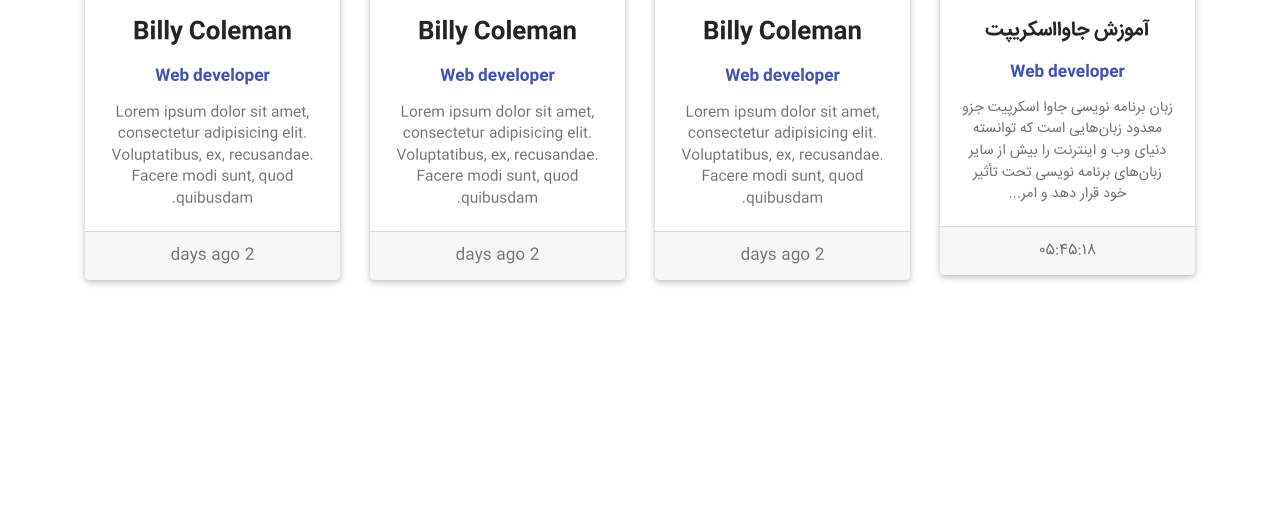
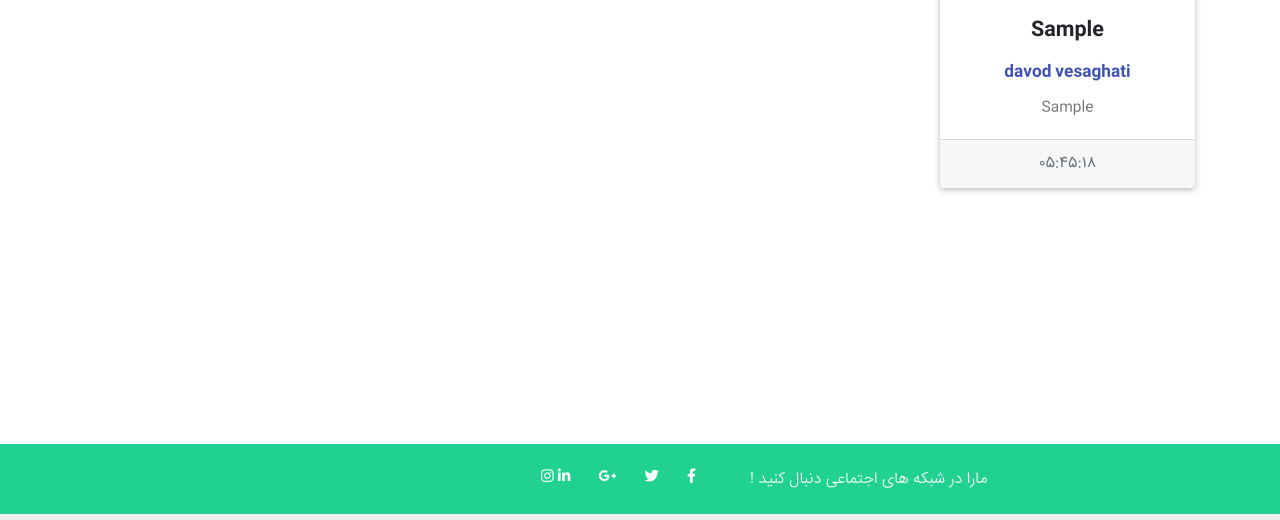
Before and after one commit to iamdvs/learning-site, a Django app: page /series/ in a window 1280 px wide. Shown: the part 649-1169 px from the top of the page. Run offline with Django 3.2, Linux system fonts and the light colour scheme; tables that the repository leaves empty hold one stand-in row (values such as "Sample post"); grey boxes marked "Sample" are stand-in pictures; some libraries are stand-ins or nearby versions.

Commit message:
add series views config and models for it

```diff
--- a/index/models.py
+++ b/index/models.py
@@ -4,7 +4,7 @@ from django.db import models
 
 class Series(models.Model):
 
-    teacher1,teacher2,teacher3='da','mo','ali'
+    teacher1,teacher2,teacher3='davod vesaghati','mohamad','ali'
     teacher_choices=[
         (teacher1,'Davod Vesaghati'),
         (teacher2,'mohammad khodayi'),
@@ -14,7 +14,7 @@ class Series(models.Model):
     issue=models.CharField(max_length=30)
     explanation=models.TextField(max_length=2000)
     series_photo=models.ImageField(upload_to='images/',default='no-img.jpg',blank=True)
-    teacher=models.CharField(max_length=2,choices=teacher_choices,default=teacher1)
+    teacher=models.CharField(max_length=40,choices=teacher_choices,default=teacher1)
 
 
     def __str__(self):
--- a/index/urls.py
+++ b/index/urls.py
@@ -5,5 +5,5 @@ from .views import *
 
 urlpatterns = [
     path('',index,name="index"),
-    path('series/',Series.as_view(),name="series"),
+    path('series/',Seri.as_view(),name="series"),
 ]
--- a/index/views.py
+++ b/index/views.py
@@ -1,7 +1,7 @@
 from django.shortcuts import render,HttpResponse
 from django.views.generic import TemplateView
 # Create your views here.
-
+from .models import Series
 
 def index(request):
     return render(request,'index.html')
@@ -9,8 +9,10 @@ def index(request):
 
 
 
-class Series(TemplateView):
+class Seri(TemplateView):
 
 
     def get(self,request):
-        return render(request,'series.html')
+
+        series=Series.objects.all()
+        return render(request,'series.html',{'series':series})
--- a/learning/settings.py
+++ b/learning/settings.py
@@ -80,8 +80,8 @@ DATABASES = {
         'ENGINE': 'django.db.backends.mysql',
         'OPTIONS':{
             "database":"learn",
-            "user":"root",
-            "password":"",
+            "user":"manager",
+            "password":"0938",
             "host":"localhost",
             "port":3306,
         }
--- a/templates/series.html
+++ b/templates/series.html
@@ -20,14 +20,19 @@
 <div class="container mt-5">
 
 <div class="row">
-    <div class="col-md-3">
+
+    {% if series %}
+        {% for seri in series %}
+        <div class="col-md-3">
             <!-- Card Regular -->
 <div class="card card-cascade">
 
   <!-- Card image -->
   <div class="view view-cascade overlay">
-    <img class="card-img-top" src="https://mdbootstrap.com/img/Photos/Others/men.jpg" alt="Card image cap">
+    <img class="card-img-top" src="/media/{{ seri.series_photo }}" alt="Card image cap">
     <a>
+
+
       <div class="mask rgba-white-slight"></div>
     </a>
   </div>
@@ -36,11 +41,11 @@
   <div class="card-body card-body-cascade text-center">
 
     <!-- Title -->
-    <h5 class="card-title"><strong>آموزش جاوااسکریپت</strong></h5>
+    <h5 class="card-title"><strong>{{ seri.issue }}</strong></h5>
     <!-- Subtitle -->
-    <h6 class="font-weight-bold indigo-text py-2">Web developer</h6>
+    <h6 class="font-weight-bold indigo-text py-2">{{ seri.teacher}}</h6>
     <!-- Text -->
-    <p class="card-text">زبان برنامه نویسی جاوا اسکرپیت جزو معدود زبان‌هایی است که توانسته دنیای وب و اینترنت را بیش از سایر زبان‌های برنامه نویسی تحت تأثیر خود قرار دهد و امر...
+    <p class="card-text">{{ seri.explanation }}
     </p>
 
   </div>
@@ -55,127 +60,11 @@
 
 
         </div>
+        {% endfor %}
 
 
 
-
-
-
-        <div class="col-md-3">
-            <!-- Card Regular -->
-<div class="card card-cascade">
-
-  <!-- Card image -->
-  <div class="view view-cascade overlay">
-    <img class="card-img-top" src="https://mdbootstrap.com/img/Photos/Others/men.jpg" alt="Card image cap">
-    <a>
-      <div class="mask rgba-white-slight"></div>
-    </a>
-  </div>
-
-  <!-- Card content -->
-  <div class="card-body card-body-cascade text-center">
-
-    <!-- Title -->
-    <h4 class="card-title"><strong>Billy Coleman</strong></h4>
-    <!-- Subtitle -->
-    <h6 class="font-weight-bold indigo-text py-2">Web developer</h6>
-    <!-- Text -->
-    <p class="card-text">Lorem ipsum dolor sit amet, consectetur adipisicing elit. Voluptatibus, ex, recusandae. Facere modi sunt, quod quibusdam.
-    </p>
-
-  </div>
-
-  <!-- Card footer -->
-  <div class="card-footer text-muted text-center">
-    2 days ago
-  </div>
-
-</div>
-<!-- Card Regular -->
-
-
-        </div>
-
-
-
-
-        <div class="col-md-3">
-            <!-- Card Regular -->
-<div class="card card-cascade">
-
-  <!-- Card image -->
-  <div class="view view-cascade overlay">
-    <img class="card-img-top" src="https://mdbootstrap.com/img/Photos/Others/men.jpg" alt="Card image cap">
-    <a>
-      <div class="mask rgba-white-slight"></div>
-    </a>
-  </div>
-
-  <!-- Card content -->
-  <div class="card-body card-body-cascade text-center">
-
-    <!-- Title -->
-    <h4 class="card-title"><strong>Billy Coleman</strong></h4>
-    <!-- Subtitle -->
-    <h6 class="font-weight-bold indigo-text py-2">Web developer</h6>
-    <!-- Text -->
-    <p class="card-text">Lorem ipsum dolor sit amet, consectetur adipisicing elit. Voluptatibus, ex, recusandae. Facere modi sunt, quod quibusdam.
-    </p>
-
-  </div>
-
-  <!-- Card footer -->
-  <div class="card-footer text-muted text-center">
-    2 days ago
-  </div>
-
-</div>
-<!-- Card Regular -->
-
-
-        </div>
-
-
-
-
-
-        <div class="col-md-3">
-            <!-- Card Regular -->
-<div class="card card-cascade">
-
-  <!-- Card image -->
-  <div class="view view-cascade overlay">
-    <img class="card-img-top" src="https://mdbootstrap.com/img/Photos/Others/men.jpg" alt="Card image cap">
-    <a>
-      <div class="mask rgba-white-slight"></div>
-    </a>
-  </div>
-
-  <!-- Card content -->
-  <div class="card-body card-body-cascade text-center">
-
-    <!-- Title -->
-    <h4 class="card-title"><strong>Billy Coleman</strong></h4>
-    <!-- Subtitle -->
-    <h6 class="font-weight-bold indigo-text py-2">Web developer</h6>
-    <!-- Text -->
-    <p class="card-text">Lorem ipsum dolor sit amet, consectetur adipisicing elit. Voluptatibus, ex, recusandae. Facere modi sunt, quod quibusdam.
-    </p>
-
-
-  </div>
-
-  <!-- Card footer -->
-  <div class="card-footer text-muted text-center">
-    2 days ago
-  </div>
-
-</div>
-<!-- Card Regular -->
-
-
-        </div>
+    {% endif %}
 
 
 </div>
```
Also changed, not shown: 1 other file.
